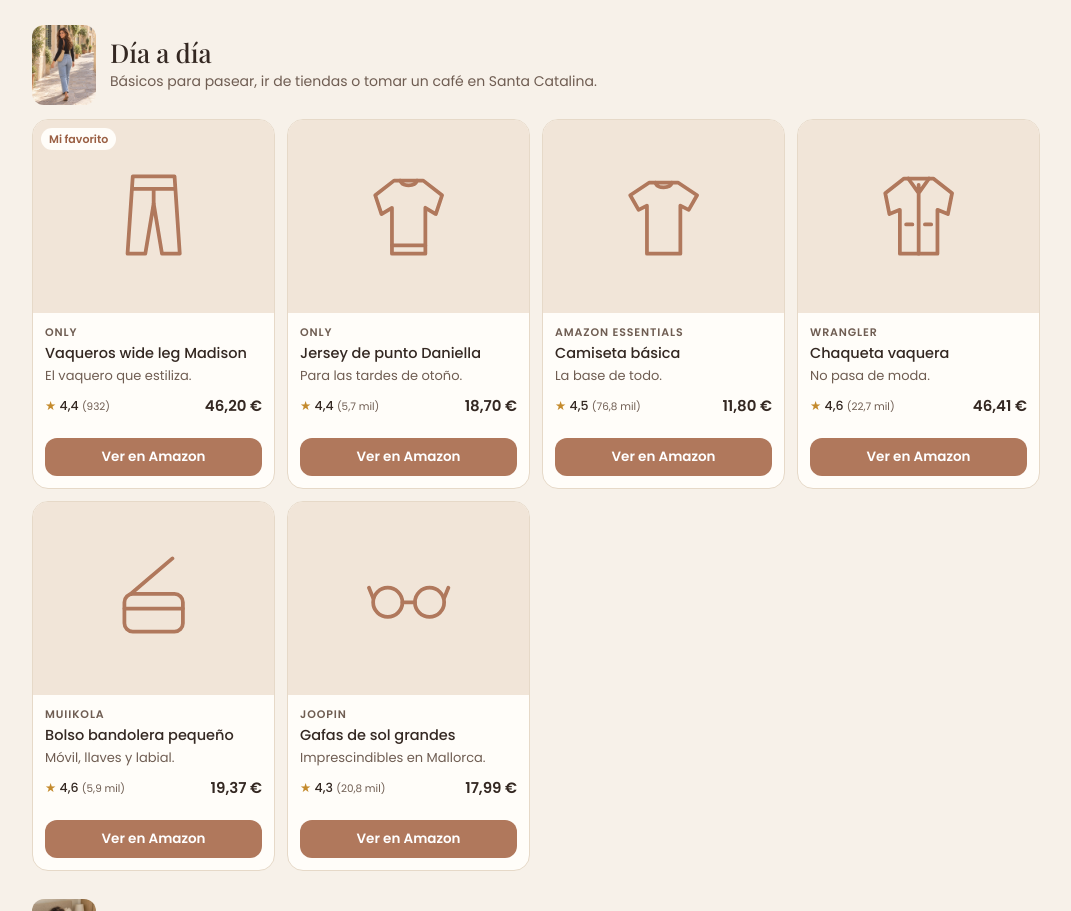
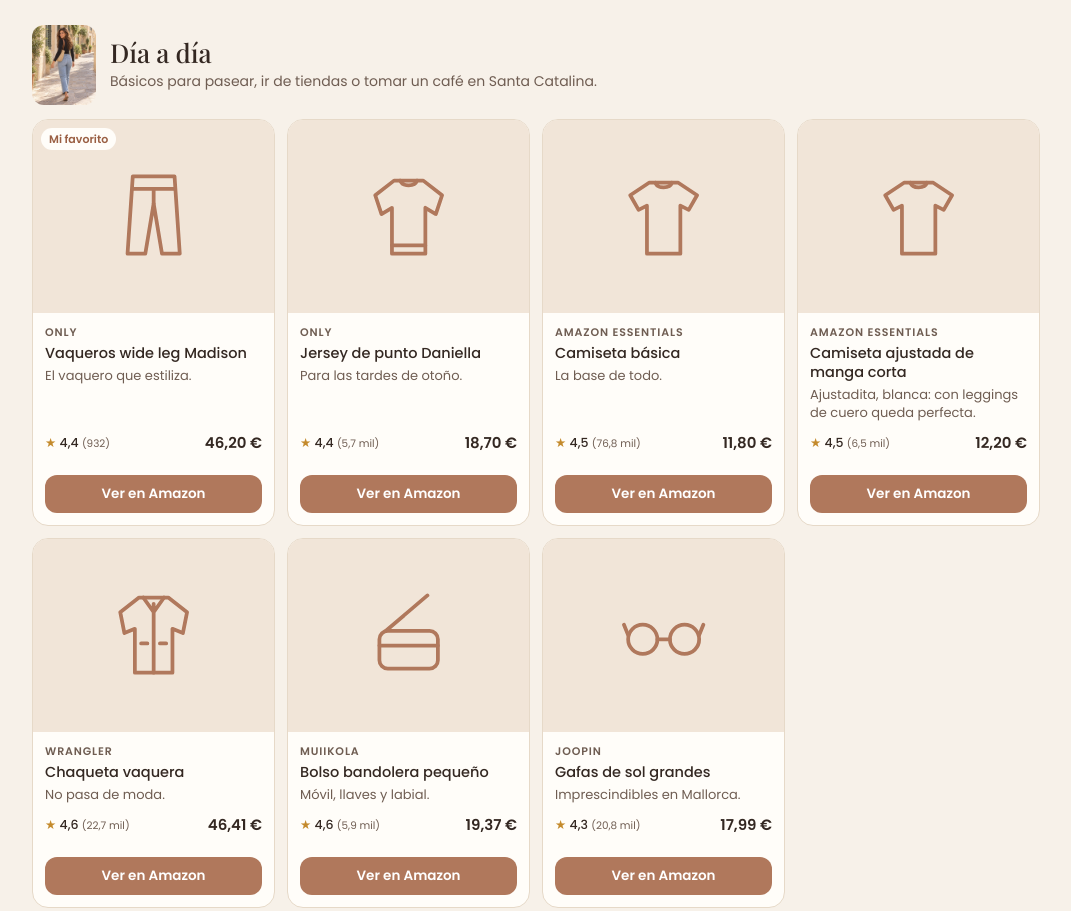
Before and after one commit to junior-works/ursula, a plain HTML site: page tienda/index.html in a window 1280 px wide. Shown: the part 3548-4459 px from the top of the page, without its empty margins (104-1175 px from the left). Drawn offline with nearby package versions, Linux system fonts and the light colour scheme; a web font is replaced by a local one.

Commit message:
Tienda: leggings efecto cuero, camiseta ajustada y zapatos de salón

```diff
--- a/tienda/index.html
+++ b/tienda/index.html
@@ -142,6 +142,7 @@
   ['B0BTDMTJHK','ONLY','Vaqueros wide leg Madison','jeans','46,20','4,4','932','El vaquero que estiliza.',1],
   ['B016WD349M','ONLY','Jersey de punto Daniella','sweater','18,70','4,4','5,7 mil','Para las tardes de otoño.'],
   ['B0775XJB25','Amazon Essentials','Camiseta básica','tshirt','11,80','4,5','76,8 mil','La base de todo.'],
+  ['B07XQJYRL5','Amazon Essentials','Camiseta ajustada de manga corta','tshirt','12,20','4,5','6,5 mil','Ajustadita, blanca: con leggings de cuero queda perfecta.'],
   ['B012OV0Q4M','Wrangler','Chaqueta vaquera','jacket','46,41','4,6','22,7 mil','No pasa de moda.'],
   ['B0CQ26HP2C','MUIIKOLA','Bolso bandolera pequeño','crossbag','19,37','4,6','5,9 mil','Móvil, llaves y labial.'],
   ['B07RBV936R','Joopin','Gafas de sol grandes','sunglasses','17,99','4,3','20,8 mil','Imprescindibles en Mallorca.']]},
@@ -161,7 +162,9 @@
   ['B07QWZW11J','VERO MODA','Minifalda efecto ante','skirt','20,99','4,4','1,1 mil','Con botas, perfecta.'],
   ['B0DY16LZKY','Danysu','Minifalda corta','skirt','13,99','4,3','1,6 mil','Básica de fiesta.'],
   ['B07FTMKQP4','Toocool','Body manga larga','body','13,55','4,3','421','Con vaquero o falda.'],
+  ['B015IO2U4Q','Everbellus','Leggings efecto cuero de cintura alta','leggings','24,99','3,9','32,9 mil','Con camiseta blanca y tacones, mi look de salir por Palma.'],
   ['B01NA8O7CX','DREAM PAIRS','Sandalias de tacón','heels','31,34','4,4','6,2 mil','Altas pero aguantan.'],
+  ['B0CLTZRW8K','DREAM PAIRS','Zapatos de salón de punta con pulsera','heels','36,99','4,4','7,7 mil','Tacón fino que estiliza la pierna.'],
   ['B0B5JQQMDV','OSDUE','Bolso de noche con purpurina','clutch','11,99','4,4','4,9 mil','Lo justo para salir.'],
   ['B0DZN2NMZD','Senteria','Pendientes de aro plata 925','earrings','17,99','4,5','2,4 mil','Mis aros de siempre.']]}
 ];
```
